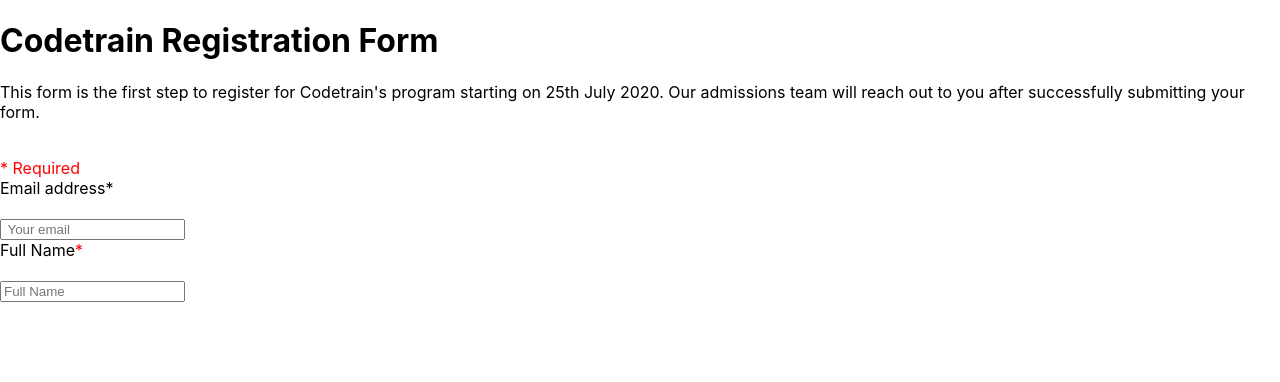
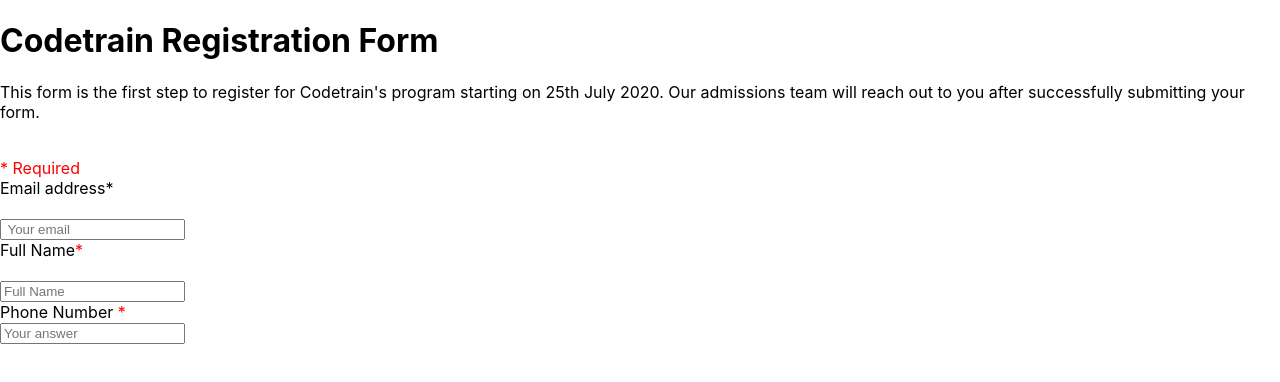
Before and after one commit to Freedom-seven/react-registration-form, a React (Create React App) app: page / in a window 1280 px wide. Shown: the top 382 px of the page. Built offline with nearby package versions, Linux system fonts and the light colour scheme.

Commit message:
add number protion

```diff
--- a/src/App.js
+++ b/src/App.js
@@ -24,6 +24,13 @@
         <br/><br/>
         <input type="text" name="fullName" id="Full Name" placeholder="Full Name"/>
       </div>
+
+      <div className="number">
+        <label>Phone Number <span>*</span></label>
+        <br/>
+        <input type="text" name="phoneNumber" placeholder="Your answer"/>
+      </div>
+
       </form>
     );
   }
```
